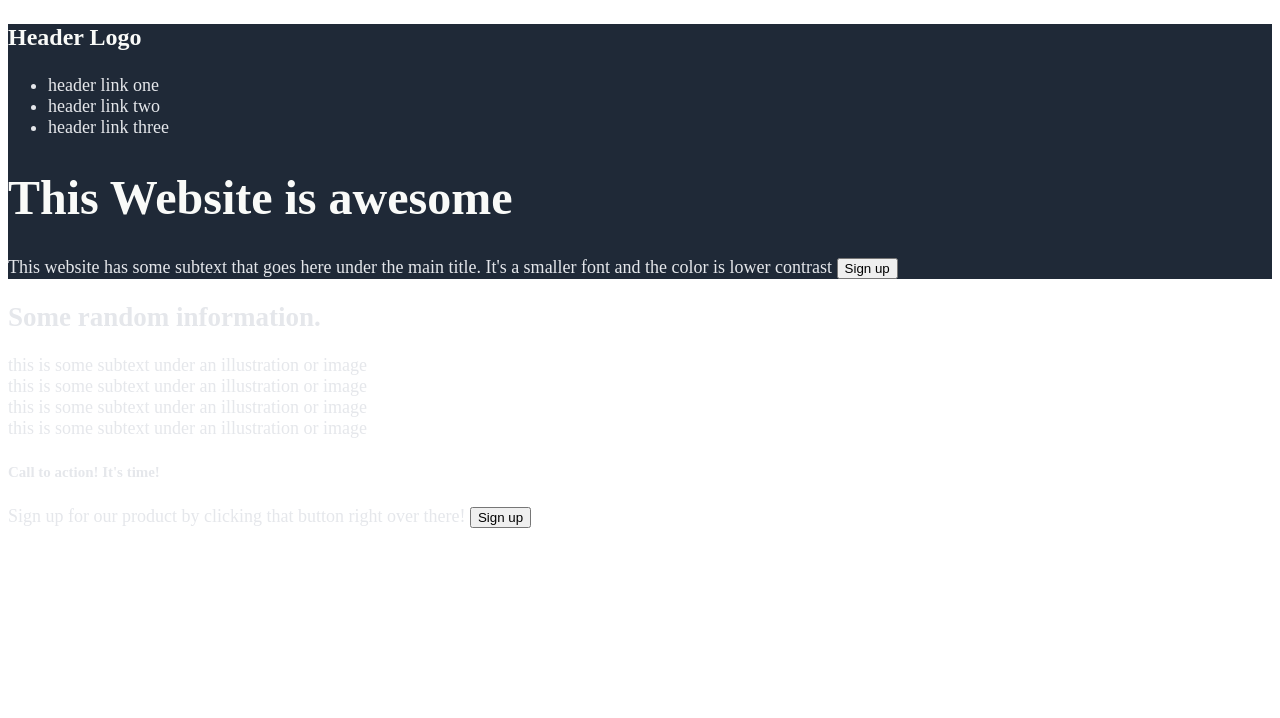
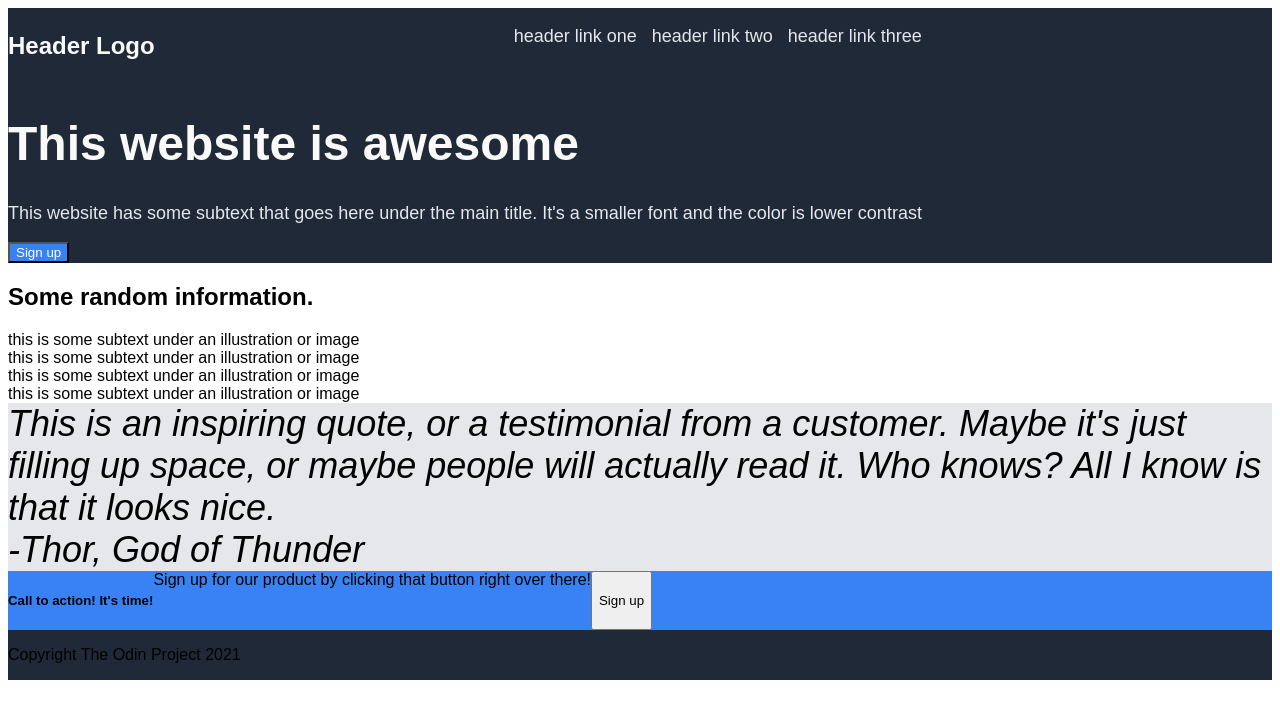
Before and after one commit to D-nnyM/PROJECT-landing-page, a plain HTML site: page index.html in a window 1280 px wide. Drawn offline with Linux system fonts and the light colour scheme.

Commit message:
finish adding content, start adding styles, flex, and layout

```diff
--- a/index.html
+++ b/index.html
@@ -25,13 +25,13 @@
                     <div class="hero-image-box">
                         <div class="hero-content">
 
-                           <h1 class="hero">This Website is awesome</h1>
+                           <h1 class="hero">This website is awesome</h1>
 
-                           <body class="sub-hero">
+                           <p class="sub-hero">
                                This website has some subtext that goes
                                here under the main title. It's a smaller
                                font and the color is lower contrast
-                           </body>
+                           </p>
 
                            <button class="hero-button">Sign up</button>
 
@@ -88,11 +88,14 @@
 
                 <div class="quote-container">
                     <div class="quote">
-
+                        This is an inspiring quote, or a testimonial
+                            from a customer. Maybe it's just filling up
+                            space, or maybe people will actually read it.
+                            Who knows? All I know is that it looks nice.
                     </div>
 
                     <div class="quote-author">
-
+                        -Thor, God of Thunder
                     </div>
 
                 </div>
@@ -114,7 +117,7 @@
                 </div>
             </div>
             <div class="footer">
-
+                <p>Copyright  The Odin Project 2021 </p>
             </div>
         </div>
     </body>
--- a/styles.css
+++ b/styles.css
@@ -1,6 +1,41 @@
+* {
+    font-family: Arial, Helvetica, sans-serif;
+}
+
+
 .first-section,
 .footer {
+    display: flex;
     background-color: #1F2937;
+}
+
+.container-1 {
+    display: flex;
+    flex-direction: column;
+}
+
+.header-box {
+    display: flex;
+    align-items: flex-start;
+}
+
+.hero-button {
+    color: white;
+    background-color: #3882F6;
+
+}
+
+.third-section {
+    display: flex;
+    background-color: #e5e7eb;
+    font-weight: lighter;
+    font-style: italic;
+    font-size: 36px;
+}
+
+.blue-box {
+    display: flex;
+    background-color: #3882F6;
 }
 
 h3 {
@@ -19,3 +54,10 @@ ul,
     font-size: 18px;
     color: #e5e7eb;
 }
+
+ul {
+    list-style-type: none;
+    display: flex;
+    gap: 15px;
+    margin-left: auto;
+}
```
